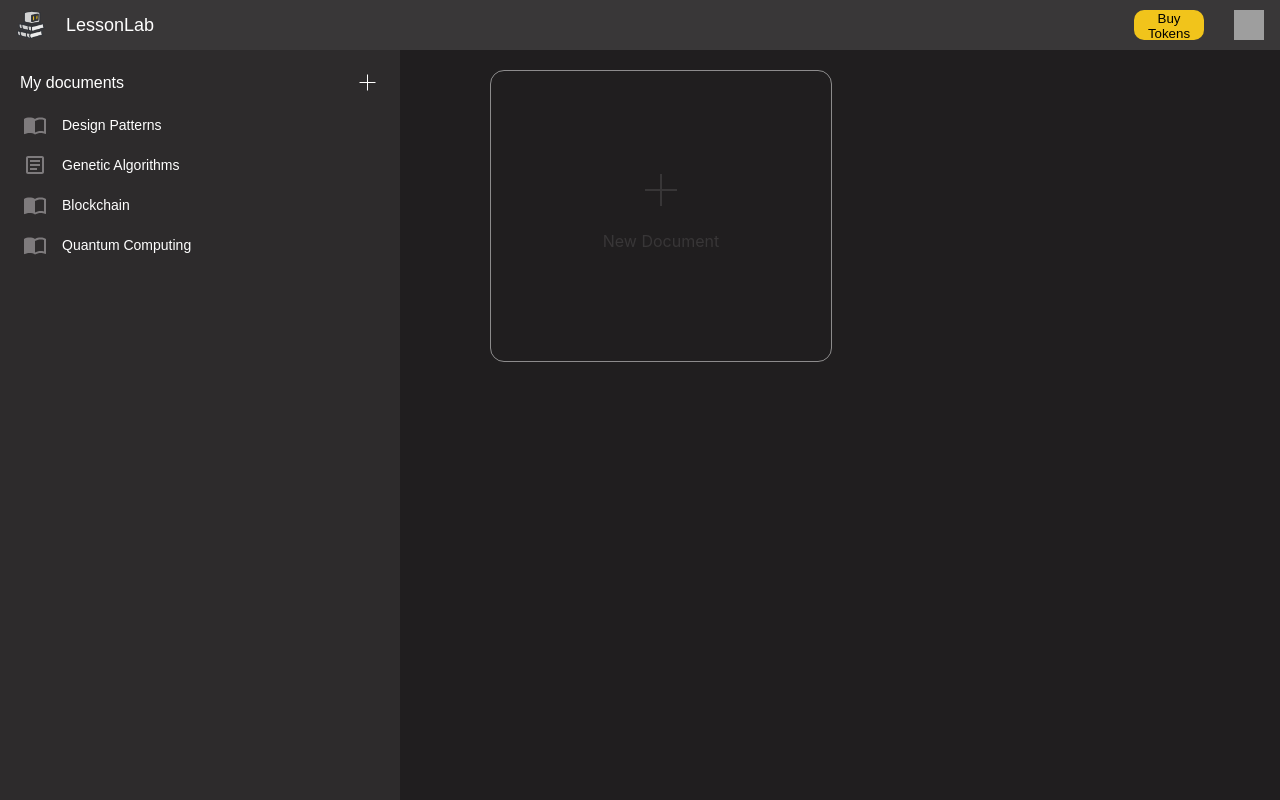
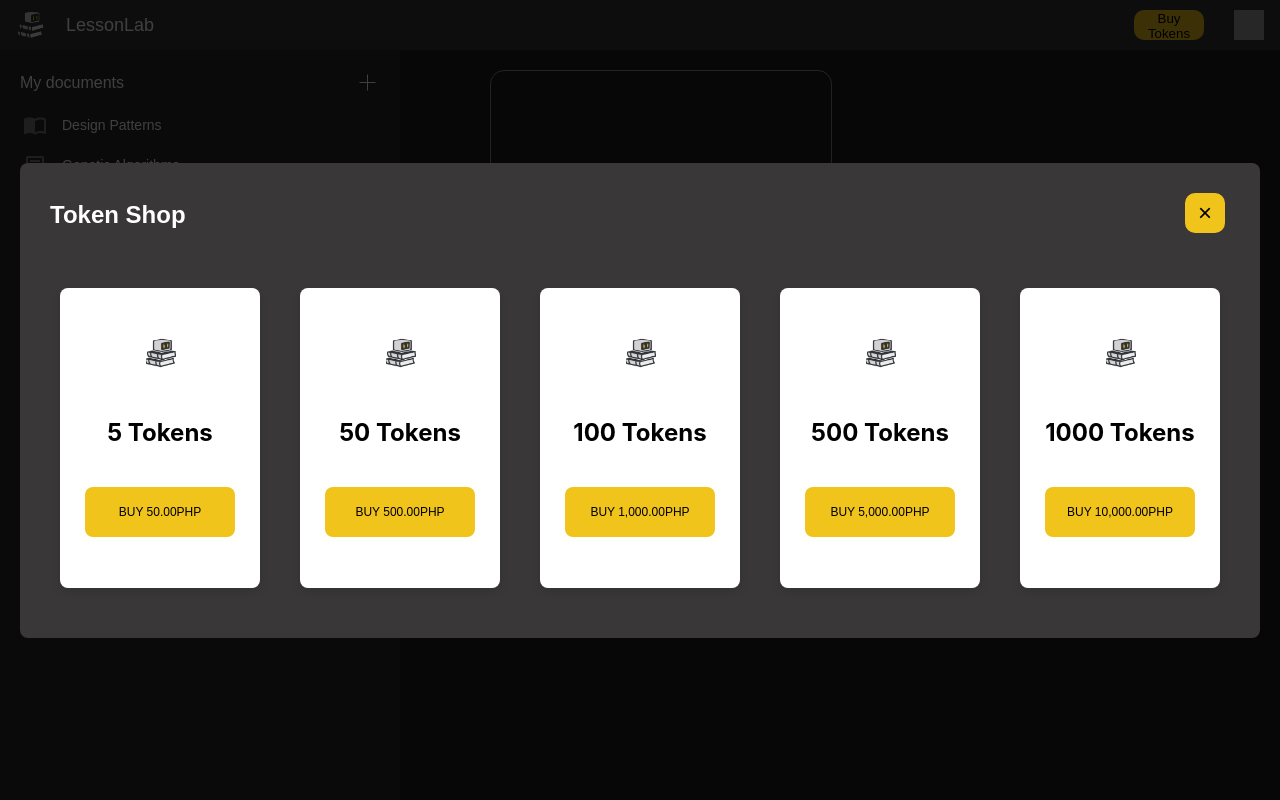
Before and after one commit to EdCamarillo/LessonLab-Frontend, a React (Create React App) app: page / in a window 1280 px wide. Both pictures are taken after a click on the button "Buy Tokens". Built offline with nearby package versions, Linux system fonts and the light colour scheme; no server answers; grey boxes are pictures that could not be loaded.

Commit message:
Implement token shop

```diff
--- a/src/components/header.jsx
+++ b/src/components/header.jsx
@@ -1,38 +1,58 @@
+import React, {useState} from 'react';
 import icon from '../assets/icon.png';
 import profileIcon from '../assets/profileIcon.png';
-import { Link, useNavigate } from 'react-router-dom';
 import '../styles/header.css';
 import '../styles/addNewDocumentPopUpWindow.css';
-import createCheckoutSession from '../server/paymongoApi.js';
+import { Overlay } from './overlay.jsx';
+import { Item } from './item.jsx'
 
 const Header = () => {
-  const handleBuyTokens = async () => {
-    try {
-      //NOTE: PASS ITEM PARAMETER WHEN WE MAKE MORE TOKEN VARIANTS
-      const response = await createCheckoutSession();
+  const [isShopOpen, setIsShopOpen] = useState(false);
+  // const handleBuyTokens = async () => {
+  //   try {
+  //     //NOTE: PASS ITEM PARAMETER WHEN WE MAKE MORE TOKEN VARIANTS
+  //     const response = await createCheckoutSession();
 
-      if (response && response.data) {
-        console.log(response.data.data.id);
+  //     if (response && response.data) {
+  //       console.log(response.data.data.id);
 
-        console.log(response.data.data.attributes.checkout_url);
+  //       console.log(response.data.data.attributes.checkout_url);
 
-        window.open(response.data.data.attributes.checkout_url,'_blank');
-      } else {
-        console.error("Invalid response data:", response);
-      }
-    } catch (error) {
-      console.error(error);
-    }
-  };
+  //       window.open(response.data.data.attributes.checkout_url,'_blank');
+  //     } else {
+  //       console.error("Invalid response data:", response);
+  //     }
+  //   } catch (error) {
+  //     console.error(error);
+  //   }
+  // };
+  const closeShop = ()=>{
+    setIsShopOpen(!isShopOpen)
+  }
+
+  //TENTATIVE ITEMS, SHOULD BE REAL ITEMS DATA
+  const items = [
+    { name: '5 Tokens', amount: 5000, currency:'PHP', description: 'Scammy Tokens used to generate lesson and quiz.' },
+    { name: '50 Tokens', amount: 50000, currency:'PHP', description: 'Scammy Tokens used to generate lesson and quiz, but more.'},
+    { name: '100 Tokens', amount: 100000, currency:'PHP', description: 'Scammy Tokens used to generate lesson and quiz, but more waste of money.' },
+    { name: '500 Tokens', amount: 500000, currency:'PHP', description: 'Scammy waste of money.' },
+    { name: '1000 Tokens', amount: 1000000, currency:'PHP', description: 'Who would buy this tho?.' },
+    // Add more items as needed
+  ];
 
   return (
     <div id="header-container" style={{ userSelect: 'none' }}>
       <div className="header-nav | font-black">
         <img src={icon} alt="icon" />
         <span className="name">LessonLab</span>
-
-        {/* TODO: POSSIBLE TOKEN SHOP SCREEN AND BILLING INFO SCREEN FOR ONCLICK*/}
-        <button className='buy-button' onClick={handleBuyTokens}>Buy Tokens</button>
+        <button className='buy-button' onClick={closeShop}>Buy Tokens</button>
+        <Overlay isOpen={isShopOpen} onClose={closeShop} overlayName={"Token Shop"}>
+          <div className='items'>
+          {items.map((item, index) => (
+            <Item key={index} item={item}/>
+          ))}
+          </div>
+        </Overlay>
         <img src={profileIcon} alt="Profile" className="profile-button"/>
       </div>
     </div>
--- /dev/null
+++ b/src/components/item.jsx
@@ -0,0 +1,54 @@
+import React, { useState } from 'react';
+import '../styles/item.css';
+import icon from '../assets/icon.png';
+import createCheckoutSession from '../server/paymongoApi.js';
+
+export function Item ({item}){
+
+  const formattedAmount = (item.amount / 100).toLocaleString(undefined, {
+    minimumFractionDigits: 2,
+    maximumFractionDigits: 2
+  });
+
+  // const handleBuyTokens = async (item) => {
+  //   try {
+  //     //NOTE: PASS ITEM PARAMETER WHEN WE MAKE MORE TOKEN VARIANTS
+  //     const response = await createCheckoutSession(item);
+
+  //     if (response && response.data) {
+  //       console.log(response.data.data.id);
+
+  //       console.log(response.data.data.attributes.checkout_url);
+
+  //       window.open(response.data.data.attributes.checkout_url,'_blank');
+  //     } else {
+  //       console.error("Invalid response data:", response);
+  //     }
+  //   } catch (error) {
+  //     console.error(error);
+  //   }
+  // };
+
+  const handleBuyTokens = async () => {
+    try {
+      const response = await createCheckoutSession(item);
+      if (response && response.data) {
+        window.open(response.data.data.attributes.checkout_url, '_blank');
+      } else {
+        console.error("Invalid response data:", response);
+      }
+    } catch (error) {
+      console.error(error);
+    }
+  };
+
+  return (
+    <div className="item">
+      <img src={icon} alt="item Image" className="item-image" />
+      <div className="item-content">
+        <h2 className="item-title">{item.name}</h2>
+        <button className="item-button" onClick={handleBuyTokens}>BUY {formattedAmount}{item.currency}</button>
+      </div>
+    </div>
+  );
+};
--- /dev/null
+++ b/src/components/overlay.jsx
@@ -0,0 +1,24 @@
+import '../styles/overlay.css';
+
+export function Overlay({isOpen, onClose, children, overlayName}){
+    return(
+        <>
+            {isOpen?(
+                <div className='overlay'>
+                    <div className={`overlay_background ${isOpen ? '' : 'hidden'}`} onClick={onClose}/>
+                    <div className={`overlay_container ${isOpen ? '' : 'hidden'}`}>
+                        <div className='overlay_controls'>
+                            <h1 className='overlayName'>{overlayName}</h1>
+                            <button
+                                className='overlay_close'
+                                type="button"
+                                onClick={onClose}
+                            />
+                        </div>
+                        {children}
+                    </div>
+                </div>
+            ): null}
+        </>
+    );
+}
--- a/src/server/paymongoApi.js
+++ b/src/server/paymongoApi.js
@@ -1,25 +1,30 @@
 import axios from 'axios';
 
 //NOTE: POSSIBLE ITEM PARAMETER FOR OTHER ITEM VARIANTS
-const createCheckoutSession = () => {
+const generateReferenceNumber = () => {
+    const timestamp = Date.now();
+    return timestamp.toString();
+};
+
+const createCheckoutSession = (item) => {
+    console.log(item);
     const options = {
         method: 'POST',
         url: 'https://api.paymongo.com/v1/checkout_sessions',
         headers: {
             accept: 'application/json',
             'content-type': 'application/json',
-            authorization: 'Basic c2tfdGVzdF9OR2NkSGNSUEJGN3NvRmFDVE1rdUs1RWU6' //encoded key
+            authorization: 'Basic c2tfdGVzdF9OR2NkSGNSUEJGN3NvRmFDVE1rdUs1RWU6MTIzNDU2Nzg5MA==' //encoded key
         },
         data: {
             data: {
                 attributes: {
                     line_items: [
                         {
-                            //TODO: MAKE TOKEN PRODUCT WITH COMPLETE ATTRIBUTES
-                            amount: 11111,
-                            currency: 'PHP',
-                            description: 'Eeeeee',
-                            name: 'E Token',
+                            amount: item.amount,
+                            currency: item.currency,
+                            description: item.description,
+                            name: item.name,
                             quantity: 1
                         }
                     ],
@@ -43,7 +48,7 @@
                     payment_method_types: ['gcash'],
 
                     //TODO: MAKE REFERENCE NUMBER GENERATOR (maybe timestamp-based)
-                    reference_number: '123456789',
+                    reference_number: generateReferenceNumber(),
                     send_email_receipt: true,
                     show_description: true,
                     show_line_items: true,
--- a/src/styles/header.css
+++ b/src/styles/header.css
@@ -30,13 +30,21 @@
     cursor: pointer;
     position: absolute;
     right: 16px;
-  }
+}
 
 .buy-button{
     height: 30px;
     width: 70px;
     cursor: pointer;
     position: absolute;
+    top: 10px;
     right: 66px;
     margin: 0 10px 0 20px;
 }
+
+.items{
+    display: flex;
+    flex-wrap: wrap; /* Allow items to wrap to the next row */
+    justify-content: space-between;
+    margin: 0 -10px;
+}
--- /dev/null
+++ b/src/styles/item.css
@@ -0,0 +1,60 @@
+.item {
+    background-color: white;
+    border-radius: 8px;
+    box-shadow: 0 4px 8px rgba(0, 0, 0, 0.1);
+    overflow: hidden;
+    width: 200px;
+    height: 300px;
+    transition: transform 0.3s ease;
+    margin: 20px;
+    display: flex;
+    flex-direction: column;
+    align-items: center;
+    justify-content: center;
+    text-align: center;
+    position: relative;
+}
+
+.item:hover {
+    transform: translateY(-5px);
+}
+
+.item-image {
+    width: 100%;
+    height: auto;
+    max-height: 180px;
+    object-fit: cover;
+    position: absolute;
+    left: 70px;
+    top: 50px;
+}
+
+.item-content {
+    padding: 20px;
+}
+
+.item-title {
+    font-size: 24px;
+    margin: 0 0 10px 0;
+}
+
+.item-button {
+    padding: 10px 20px;
+    font-size: 12px;
+    color: black;
+    background-color: #f1c41b;
+    border: none;
+    border-radius: 8px;
+    cursor: pointer;
+    text-decoration: none;
+    transition: background-color 0.3s ease;
+    text-align: center;
+    width: 150px;
+    position: absolute;
+    left: 25px;
+    top: 100;
+}
+
+.item-button:hover {
+    background-color: #ad8c13;
+}
--- /dev/null
+++ b/src/styles/overlay.css
@@ -0,0 +1,75 @@
+.overlay_background{
+    background-color: rgba(0, 0, 0, 0.5);
+    width: 100vw;
+    height: 100vh;
+    position: fixed;
+    top: 0;
+    left: 0;
+    cursor: pointer;
+    z-index: 9;
+    opacity: 1;
+    transition: opacity 0.3s ease;
+}
+
+.overlay_background.hidden {
+    opacity: 0;
+}
+
+.overlay_container{
+    background-color: #393738;
+    border-radius: 8px;
+    position: fixed;
+    top: 0;
+    right: 0;
+    bottom: 0;
+    left: 0;
+    margin: auto;
+    z-index: 10;
+    padding: 30px;
+    width: fit-content;
+    height: fit-content;
+    opacity: 1;
+    transition: opacity 0.3s ease, transform 0.3s ease;
+}
+
+.overlay_container.hidden {
+    opacity: 0;
+    transform: translate(-50%, -50%) translateY(-20px);
+}
+
+.overlay_controls{
+    display: flex;
+    justify-content: flex-start;
+    padding-bottom: 75px;
+}
+
+.overlay_close{
+    position: absolute;
+    width: 40px;
+    height: 40px;
+    top: 0;
+    right: 15px;
+    border: none;
+    font-size: 24px;
+    cursor: pointer;
+    margin-bottom: 20px;
+}
+
+.overlay_close:hover{
+    background-color: #ad8c13;
+}
+
+.overlay_close:after{
+    display: inline-block;
+    content: "\00d7";
+}
+
+.overlayName{
+    font-family: 'Sansation Light', sans-serif;
+    font-size: 24px;
+    font-weight: 600;
+    position: absolute;
+    top: 22px;
+    left: 30px;
+    color: white;
+}
```
